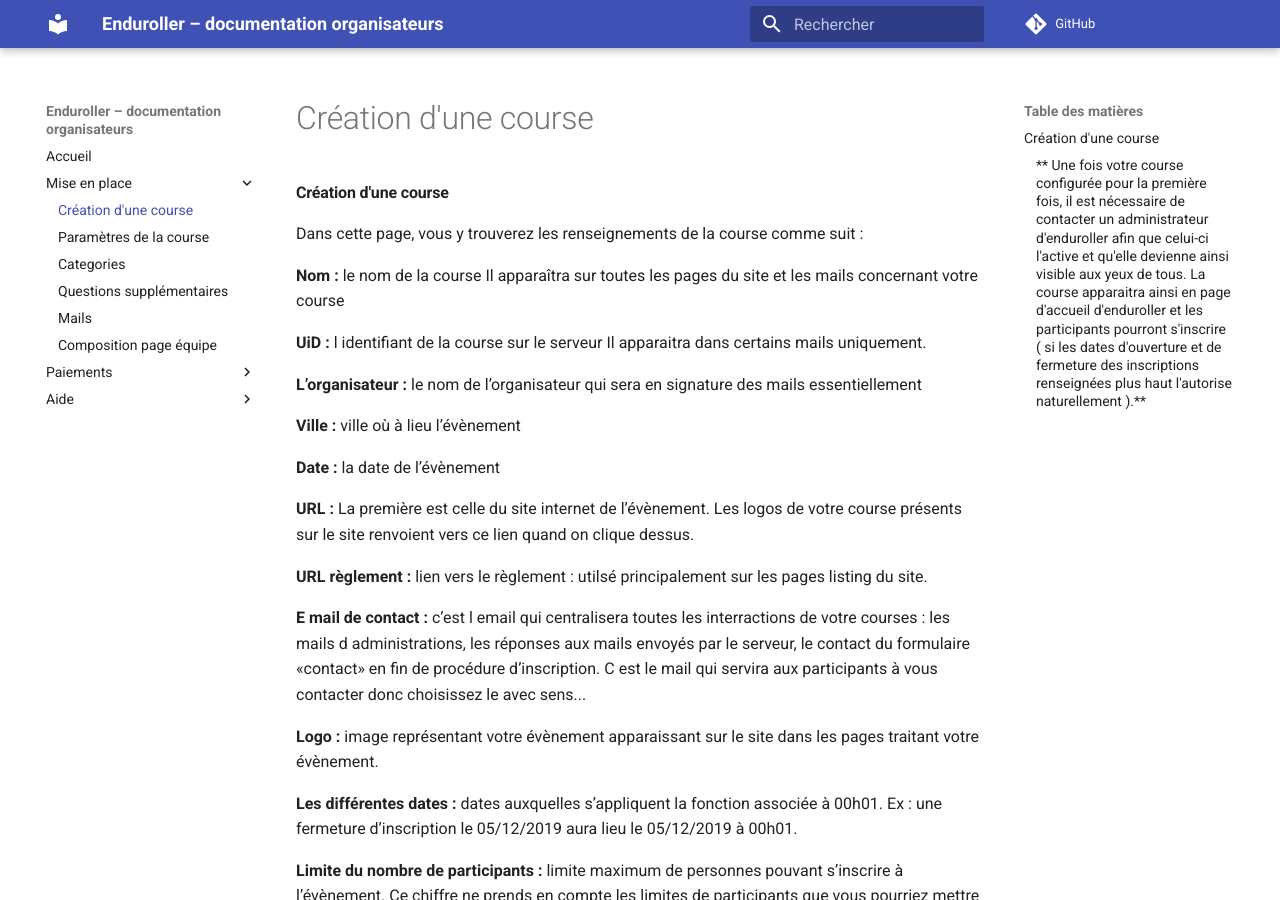
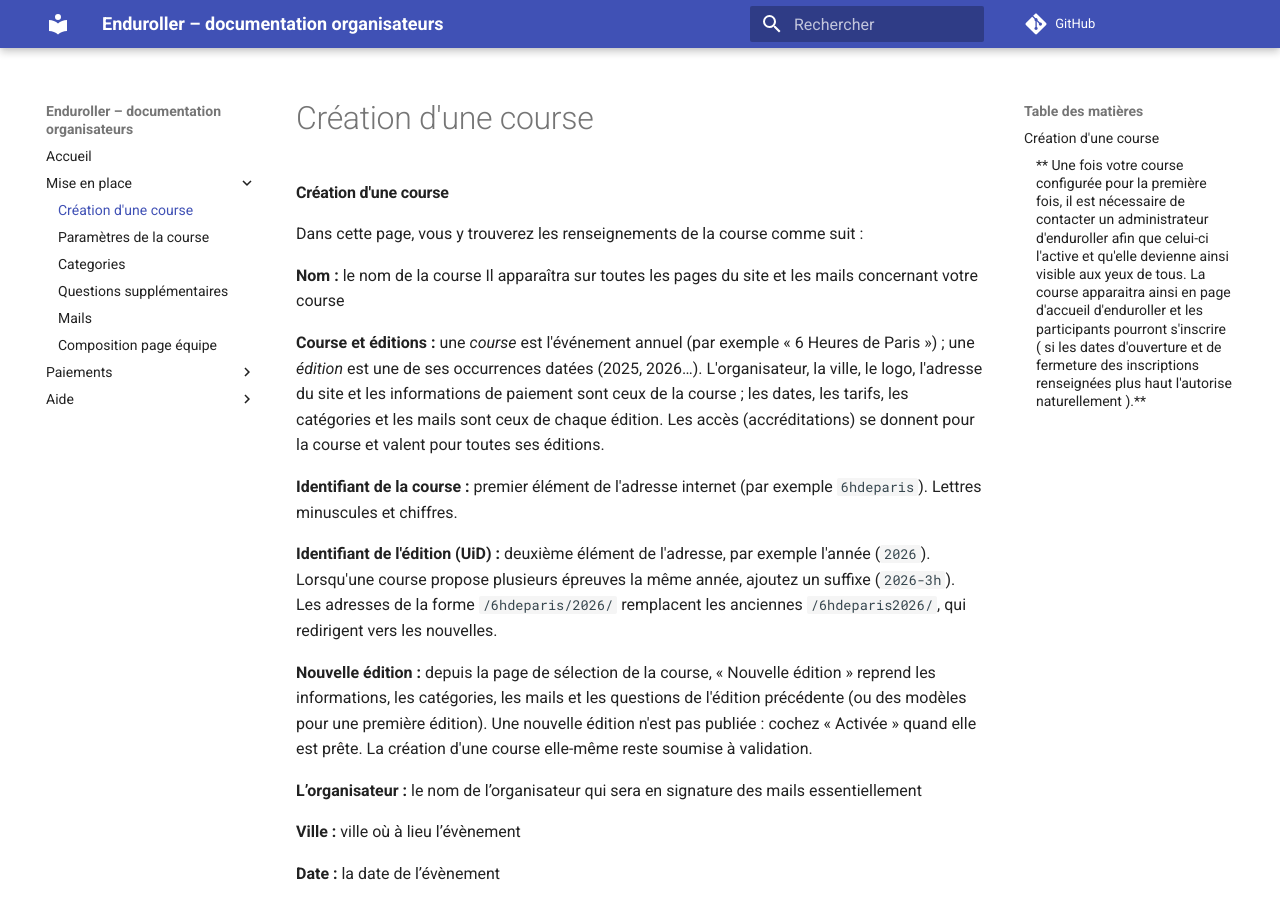
Before and after one commit to Puyb/inscriptions_roller, an MkDocs documentation site: the page built from docs/wiki/creation-dune-course.md, in a window 1280 px wide and 900 px high. Built offline with MkDocs 1.6.1 and Material for MkDocs 9.7.7, drawn with Linux system fonts in a browser that asks for light colours; comment, search, counter and statistics services are not loaded.

Commit message:
Docs, commande stripe_check et outils SQL pour Course / Edition
Co-Authored-By: Claude Sonnet 5.5 <noreply@anthropic.com>

```diff
--- a/docs/wiki/creation-dune-course.md
+++ b/docs/wiki/creation-dune-course.md
@@ -10,7 +10,13 @@ Dans cette page, vous y trouverez les renseignements de la course comme suit :
 
 **Nom :** le nom de la course Il apparaîtra sur toutes les pages du site et les mails concernant votre course
 
-**UiD :** l identifiant de la course sur le serveur Il apparaitra dans certains mails uniquement.
+**Course et éditions :** une *course* est l'événement annuel (par exemple « 6 Heures de Paris ») ; une *édition* est une de ses occurrences datées (2025, 2026…). L'organisateur, la ville, le logo, l'adresse du site et les informations de paiement sont ceux de la course ; les dates, les tarifs, les catégories et les mails sont ceux de chaque édition. Les accès (accréditations) se donnent pour la course et valent pour toutes ses éditions.
+
+**Identifiant de la course :** premier élément de l'adresse internet (par exemple `6hdeparis`). Lettres minuscules et chiffres.
+
+**Identifiant de l'édition (UiD) :** deuxième élément de l'adresse, par exemple l'année (`2026`). Lorsqu'une course propose plusieurs épreuves la même année, ajoutez un suffixe (`2026-3h`). Les adresses de la forme `/6hdeparis/2026/` remplacent les anciennes `/6hdeparis2026/`, qui redirigent vers les nouvelles.
+
+**Nouvelle édition :** depuis la page de sélection de la course, « Nouvelle édition » reprend les informations, les catégories, les mails et les questions de l'édition précédente (ou des modèles pour une première édition). Une nouvelle édition n'est pas publiée : cochez « Activée » quand elle est prête. La création d'une course elle-même reste soumise à validation.
 
 **L’organisateur :** le nom de l’organisateur qui sera en signature des mails essentiellement
 
```
Also changed, not shown: CLAUDE.md (+4 -1 lines), 2 other files.
